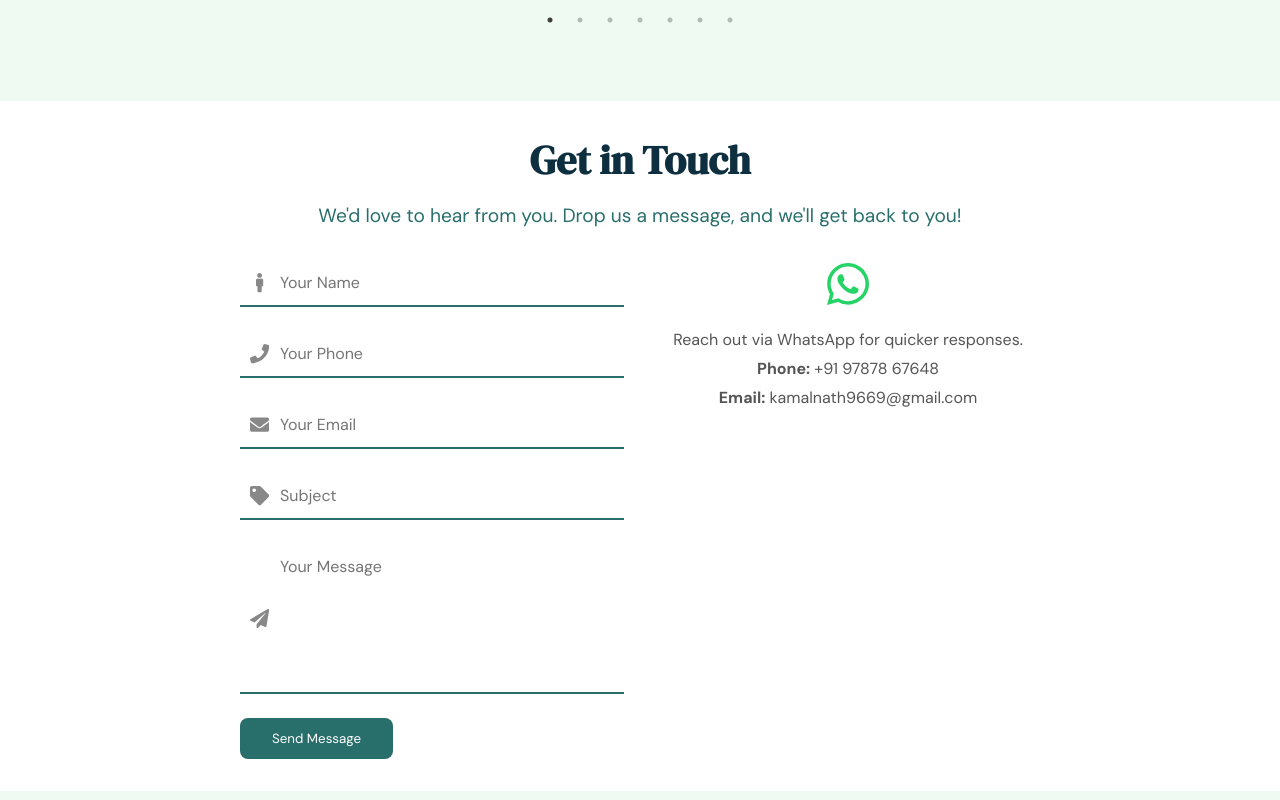
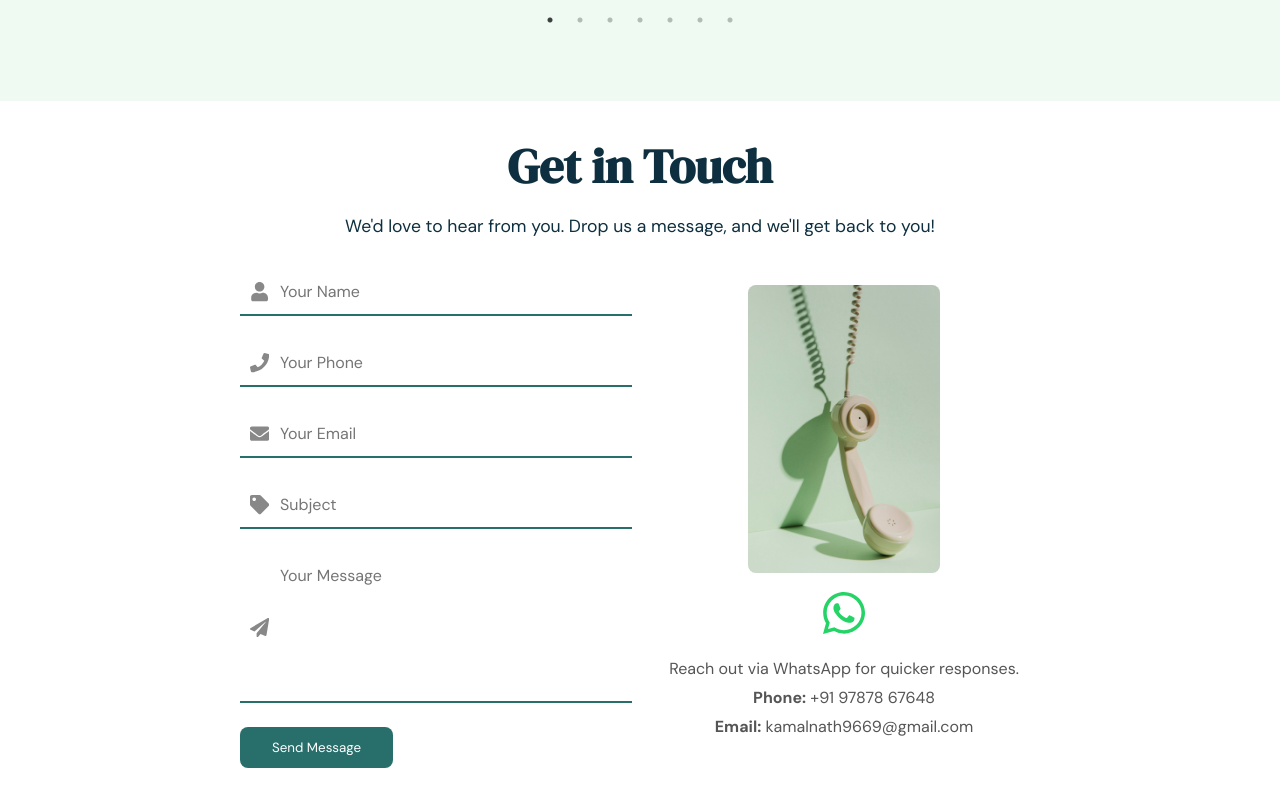
Before and after one commit to kamalnath69/Portfolio, a React (Vite) app: page / in a window 1280 px wide. Shown: the part 3800-4600 px from the top of the page. Built offline with nearby package versions, Linux system fonts and the light colour scheme.

Commit message:
Latest push 4

```diff
--- a/src/components/BuyMeACoffee/BuyMeACoffee.module.scss
+++ b/src/components/BuyMeACoffee/BuyMeACoffee.module.scss
@@ -72,7 +72,7 @@
       font-size: 1rem;
 
       &:hover {
-        background-color: $primary;
+        background: darken($secondary, 10%);
       }
     }
   }
--- a/src/components/Contact/Contact.jsx
+++ b/src/components/Contact/Contact.jsx
@@ -1,7 +1,7 @@
 import React, { useState } from "react";
 import axios from "axios";
 import css from "./Contact.module.scss";
-import { FaEnvelope,FaMale , FaWhatsapp, FaPhone,FaTag, FaPaperPlane , FaSpinner } from 'react-icons/fa';
+import { FaUser, FaEnvelope, FaWhatsapp, FaPhone, FaTag, FaPaperPlane , FaSpinner } from 'react-icons/fa';
 
 const Contact = () => {
   const [formData, setFormData] = useState({
@@ -15,6 +15,11 @@ const Contact = () => {
   const [status, setStatus] = useState("");
   const [loading, setLoading] = useState(false);
   const [showPopup, setShowPopup] = useState(false);
+  const [showQR, setShowQR] = useState(false); // State for QR popup
+
+  const handleRedirection = () => {
+    window.open("https://wa.me/qr/HH7A3DGBJ2T3D1", "_blank");
+  };
 
   const handleSubmit = async (e) => {
     e.preventDefault();
@@ -60,9 +65,10 @@ const Contact = () => {
         <p className={css.subtitle}>We'd love to hear from you. Drop us a message, and we'll get back to you!</p>
 
         <div className={css.contactContent}>
+
           <form onSubmit={handleSubmit} className={css.contactForm}>
             <div className={css.inputGroup}>
-              <FaMale className={css.icon} />
+              <FaUser className={css.icon} />
               <input
                 type="text"
                 name="fullname"
@@ -122,10 +128,18 @@ const Contact = () => {
           </form>
 
           <div className={css.contactDetails}>
-            <FaWhatsapp className={css.largeIcon} />
+          <div className={css.contactImage}>
+            <img src="/contact.jpg" alt="Contact Us" />
+          </div>
+          <div>
+            <FaWhatsapp
+              className={css.largeIcon}
+              onClick={() => setShowQR(true)}  // Show QR popup on click
+            />
             <p>Reach out via WhatsApp for quicker responses.</p>
             <p><strong>Phone:</strong> +91 97878 67648</p>
             <p><strong>Email:</strong> kamalnath9669@gmail.com</p>
+          </div>
           </div>
         </div>
 
@@ -138,6 +152,20 @@ const Contact = () => {
             </div>
           </div>
         )}
+
+        {showQR && (  // WhatsApp QR Popup
+          <div className={css.popupOverlay}>
+            <div className={css.popupContent}>
+              <button className={css.closeButton} onClick={() => setShowQR(false)}>×</button>
+              <h2>Kamal Nath WhatsApp</h2>
+              <img className={css.whatsappImg} src="/whatsapp.jpeg" alt="WhatsApp QR Code" />
+              <p>Scan this code using the WhatsApp camera to get my number or click below.</p>
+              <button className={css.redirectButton} onClick={handleRedirection}>
+                Click Here
+              </button>
+            </div>
+          </div>
+        )}
       </div>
     </div>
   );
--- a/src/components/Contact/Contact.module.scss
+++ b/src/components/Contact/Contact.module.scss
@@ -15,22 +15,25 @@
   flex-direction: column;
   position: relative;
 
-  @media (max-width: $md) {
-    padding: 2rem;
+  @media (max-width: $md),(max-width: $sm) {
+    padding: 2rem 2rem;
   }
 }
 
 .title {
-  font-size: 2.5rem;
+  font-size: 3rem;
   color: $primary;
   text-align: center;
   font-family: 'DM Serif Display', serif;
   margin-bottom: 1rem;
+  @media (max-width: $md) {
+    font-size: 2.5rem;
+  }
 }
 
 .subtitle {
-  font-size: 1.2rem;
-  color: $secondary;
+  font-size: 1.1rem;
+  color: $primary;
   text-align: center;
   margin-bottom: 2rem;
 }
@@ -48,7 +51,7 @@
 
 .contactForm {
   flex: 1;
-  margin-right: 2rem;
+  margin-right: 1rem;
 
   @media (max-width: $md) {
     margin-right: 0;
@@ -105,6 +108,7 @@
 
   .statusMessage {
     margin-top: 1rem;
+    font-weight: 500;
     font-size: 1rem;
     color: #e55b4f;
     text-decoration: underline;
@@ -114,13 +118,14 @@
 
 .contactDetails {
   flex: 1;
+  align-items: center;
+  justify-content: center;
   text-align: center;
-  @media (max-width: $sm), (max-width: $md) {
-    margin-top: 1rem;
-  }
+  margin-top: 1rem;
   .largeIcon {
     font-size: 3rem;
     color: #25D366;
+    cursor: pointer;
     margin-bottom: 1rem;
   }
 
@@ -129,6 +134,24 @@
     color: #555;
   }
 }
+/* New contact image styling */
+.contactImage {
+  flex: 1;
+  margin-bottom: 1rem;
+  display: flex;
+  justify-content: center;
+  align-items: center;
+
+  img {
+    width: 12rem;
+    border-radius: 8px;
+  }
+
+  @media (max-width: $md) {
+    display: none;
+  }
+}
+
 
 .popupOverlay {
   position: fixed;
@@ -161,6 +184,29 @@
   }
 }
 
+.whatsappImg {
+  width: 100%;
+  margin-bottom: 1rem;
+  border: 2px solid #f0f0f0;
+  border-radius: 8px;
+  box-shadow: 0px 4px 8px rgba(0, 0, 0, 0.1);
+}
+
+.redirectButton {
+  padding: 0.5rem 1.5rem;
+  background-color: $secondary;
+  color: white;
+  border: none;
+  border-radius: 8px;
+  cursor: pointer;
+  transition: background-color 0.3s ease;
+  font-size: 1rem;
+
+  &:hover {
+    background: darken($secondary, 10%);
+  }
+}
+
 .closeButton {
   position: absolute;
   top: 0.5rem;
--- a/src/components/Header/Header.module.scss
+++ b/src/components/Header/Header.module.scss
@@ -112,7 +112,7 @@
       transition: all 0.3s ease;
 
       &:hover {
-        background-color: $primary;
+        background: darken($secondary, 10%);
       }
 
       .coffeeIcon {
```
Also changed, not shown: public/whatsapp.jpeg (added).
